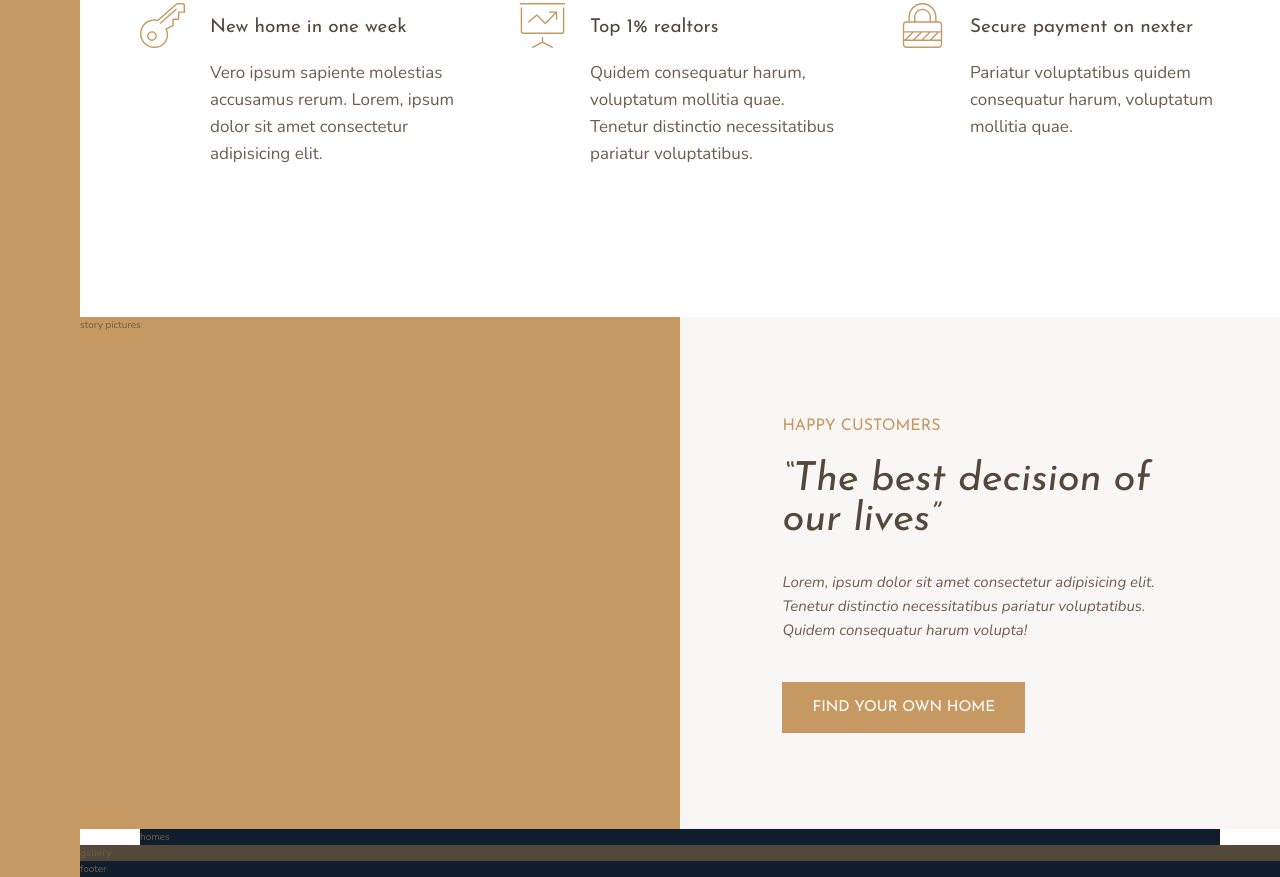
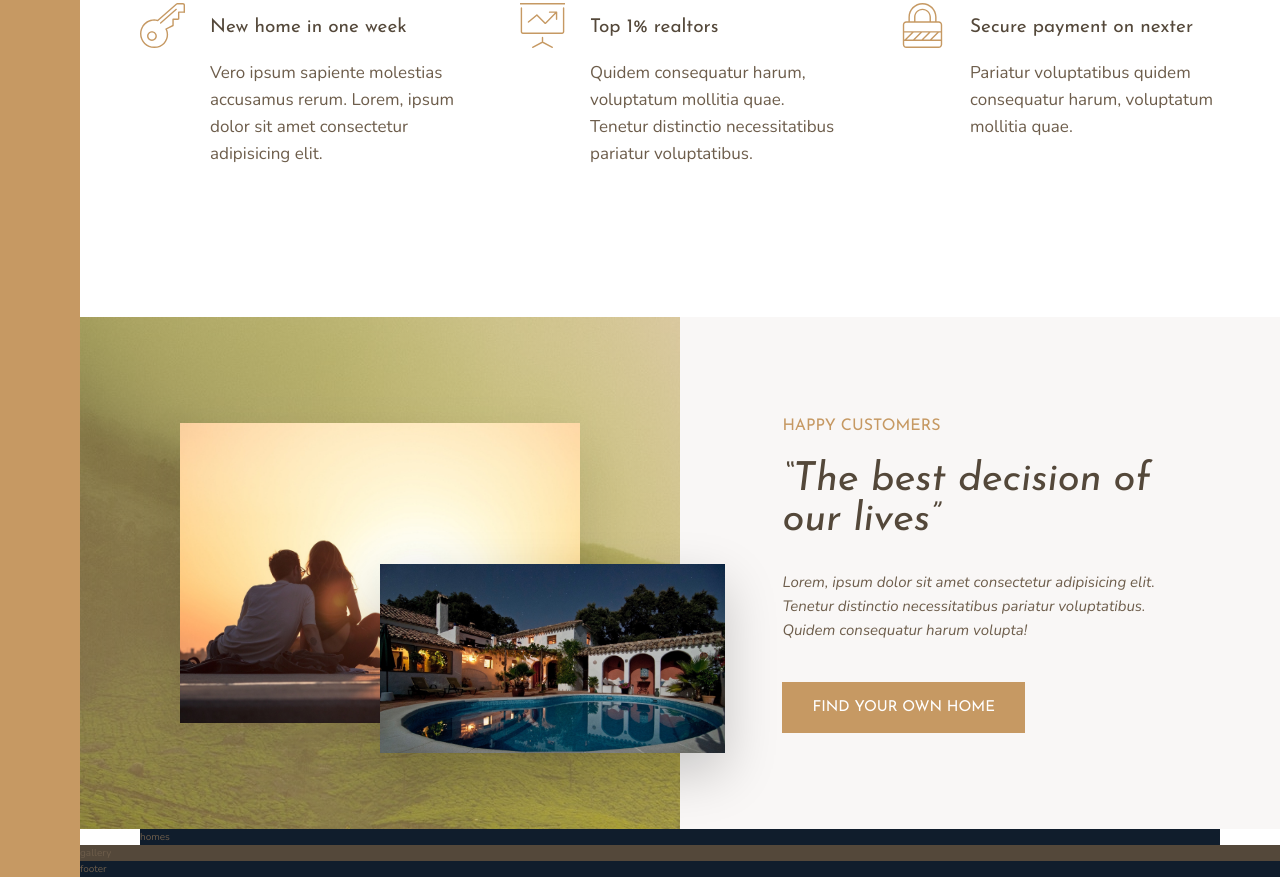
Before and after one commit to lawell-wilhelm/nexter, a website: page index.html in a window 1280 px wide. Shown: the part 991-1868 px from the top of the page. Drawn offline with nearby package versions, Linux system fonts and the light colour scheme.

Commit message:
feat: Add structure and layout of the story picture section

```diff
--- a/index.html
+++ b/index.html
@@ -89,7 +89,14 @@
       </div>
     </section>
 
-    <div class="story__pictures">story pictures</div>
+    <div class="story__pictures">
+      <img
+        src="img/story-1.jpeg"
+        alt="Couple with new house"
+        class="story__img--1"
+      />
+      <img src="img/story-2.jpeg" alt="New house" class="story__img--2" />
+    </div>
     <div class="story__content">
       <h3 class="heading-3 mb-sm">Happy Customers</h3>
       <h2 class="heading-2 heading-2--dark mb-md">
--- a/sass/_story.scss
+++ b/sass/_story.scss
@@ -1,8 +1,34 @@
 .story {
   &__pictures {
     background-color: $color-primary;
+    background-image: linear-gradient(
+        rgba($color-primary, 0.5),
+        rgba($color-primary, 0.5)
+      ),
+      url(../img/back.jpg);
 
     grid-column: full-start/col-end 4;
+
+    display: grid;
+    grid-template-columns: repeat(6, 1fr);
+    grid-template-rows: repeat(6, 1fr);
+    align-items: center;
+  }
+
+  &__img--1 {
+    width: 100%;
+    box-shadow: 0 2rem 5rem rgba(0, 0, 0, 0.1);
+
+    grid-row: 2/6;
+    grid-column: 2/6;
+  }
+  &__img--2 {
+    width: 115%;
+    box-shadow: 0 2rem 5rem rgba(0, 0, 0, 0.2);
+
+    grid-row: 4/6;
+    grid-column: 4/7;
+    z-index: 20;
   }
 
   &__content {
```
Also changed, not shown: css/style.css, 1 other file.
